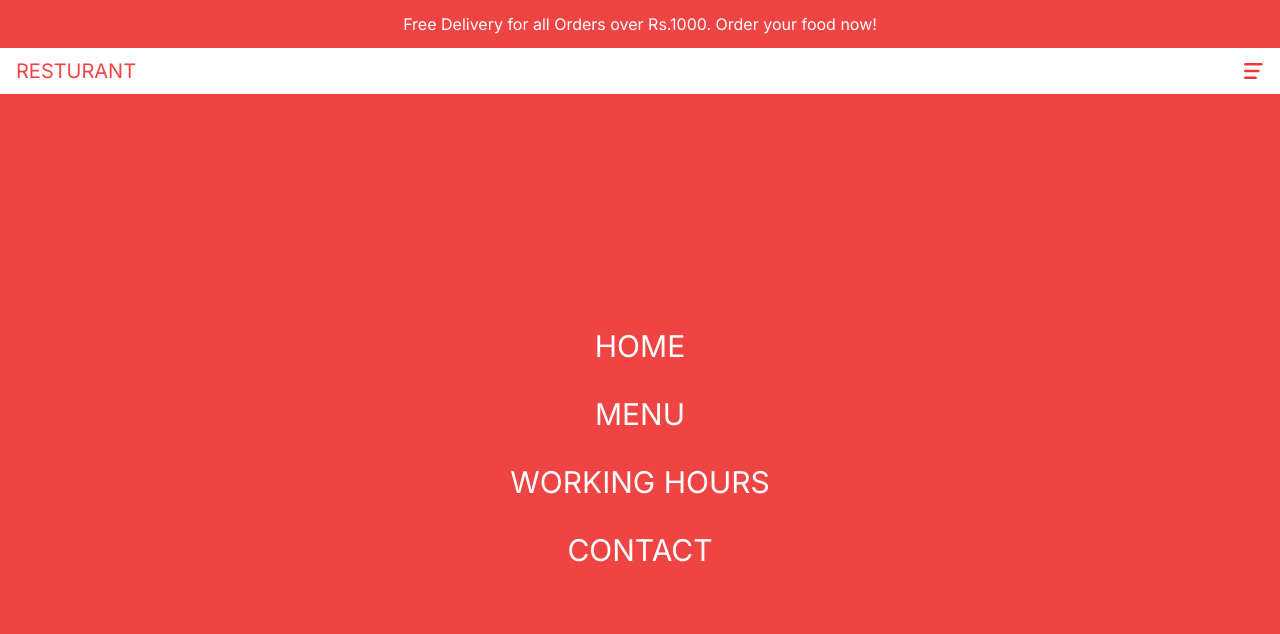
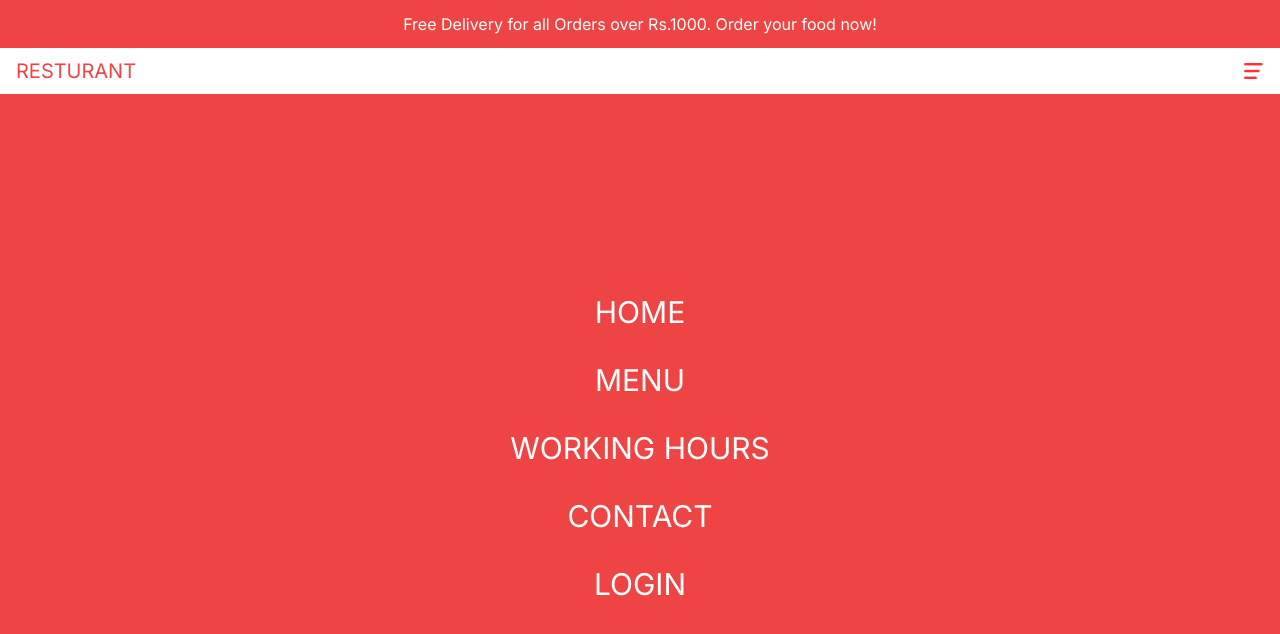
Before and after one commit to Skyknew/resturant, a Next.js app: page / in a window 1280 px wide. Shown: the top 634 px of the page. Built offline with nearby package versions, Linux system fonts and the light colour scheme.

Commit message:
Added login links

```diff
--- a/src/components/Menu.tsx
+++ b/src/components/Menu.tsx
@@ -13,6 +13,8 @@ const links = [
 
 const Menu = () => {
   const [open, setOpen] = useState(false)
+
+  const user = false
   return (
     <div>
       {!open ? (
@@ -26,6 +28,14 @@ const Menu = () => {
         {links.map((item) => (
           <Link href={item.url} key={item.id}> {item.title} </Link>
         ))}
+        {/* ADDING Login LINKS */}
+
+          {!user ? (
+          <Link href="/login">Login</Link>
+          ) : (
+          <Link href="/orders">Orders</Link>
+          )}
+
       </div>
     </div>
   );
```
